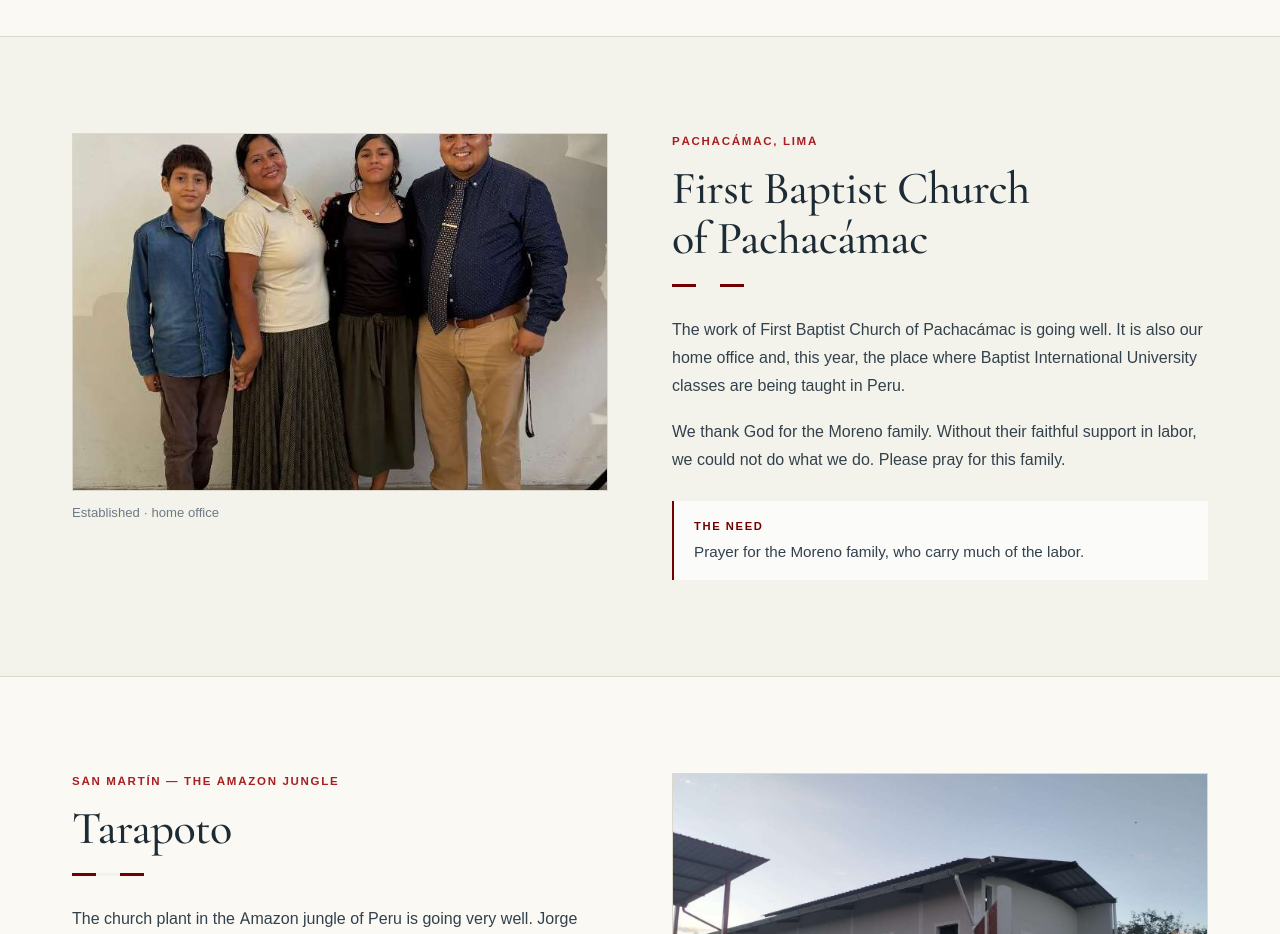
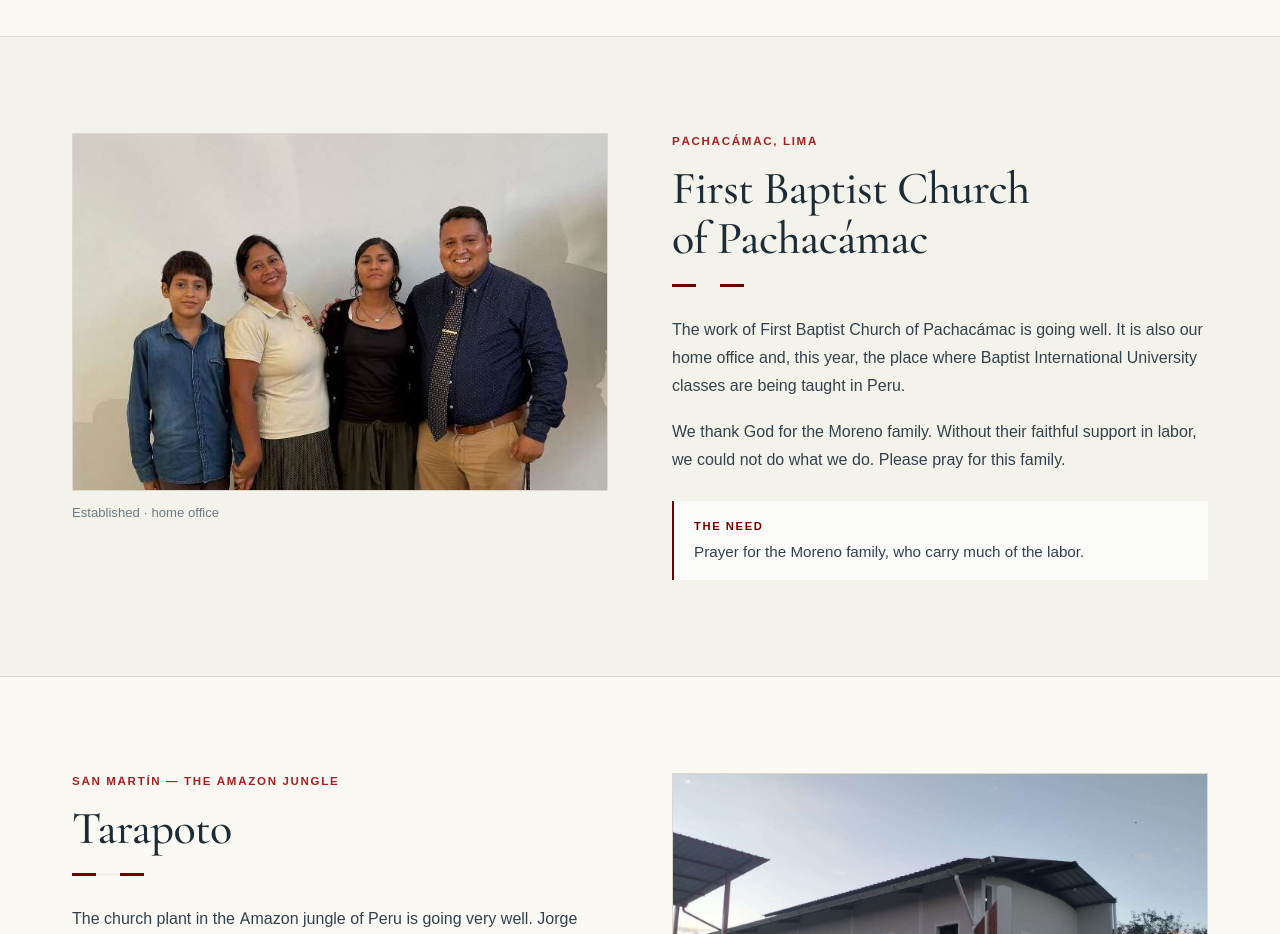
Before and after one commit to edesent/desentperu, a Next.js app: page /the-work in a window 1280 px wide. Shown: the part 1200-2134 px from the top of the page. Built offline with nearby package versions, Linux system fonts and the light colour scheme; no server answers; a web font is replaced by a local one.

Commit message:
Adjusted Moreno family photo to show more space above heads

```diff
--- a/src/app/the-work/page.tsx
+++ b/src/app/the-work/page.tsx
@@ -90,7 +90,9 @@ export default function TheWorkPage() {
                       alt={work.photo.alt}
                       fill
                       sizes="(min-width: 1024px) 540px, 92vw"
-                      className="object-cover"
+                      className={`object-cover ${
+                        work.slug === "pachacamac" ? "object-top" : ""
+                      }`}
                     />
                   </div>
                   <figcaption className="mt-3 text-[0.82rem] text-muted">
```
